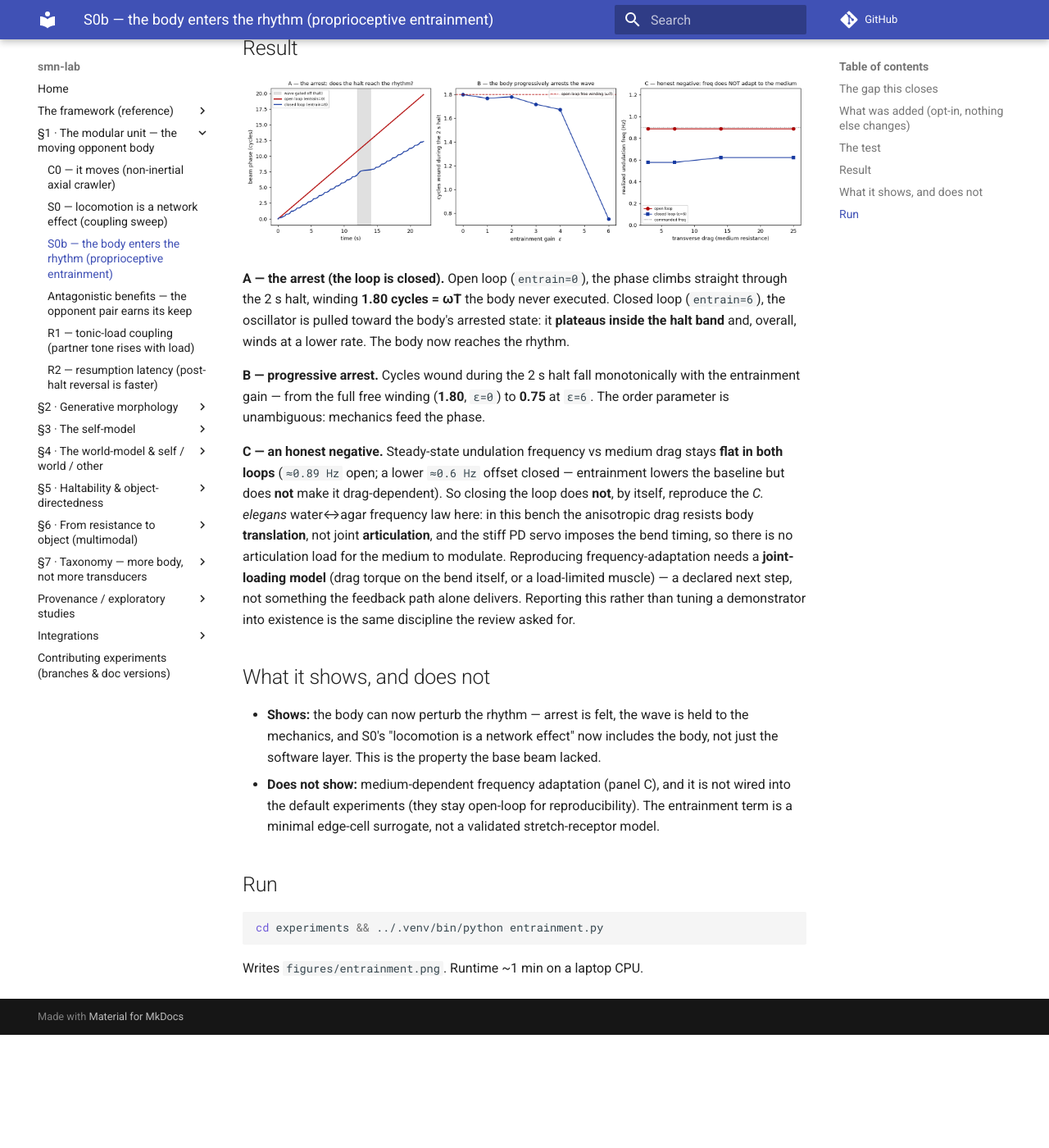
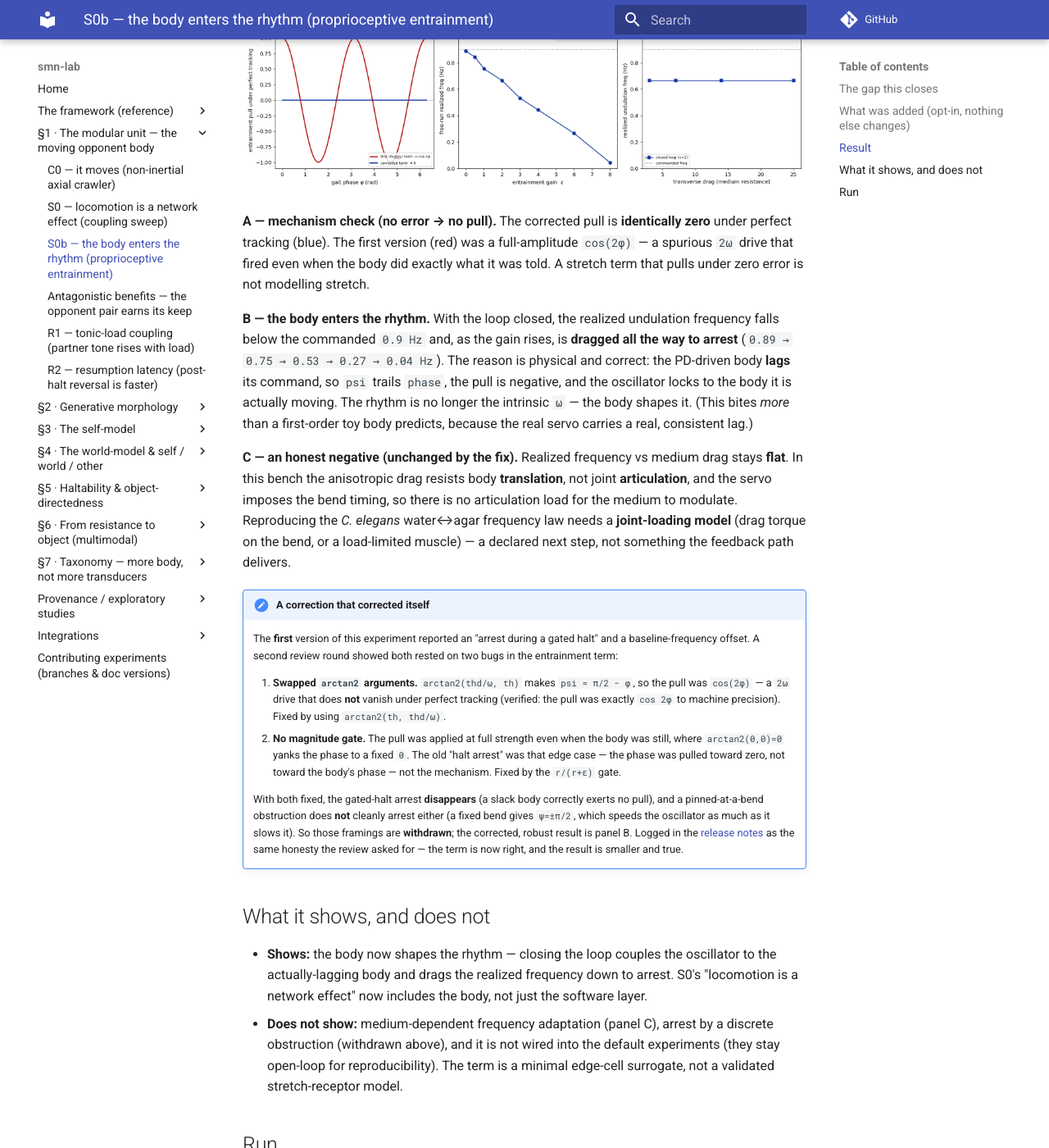
Before and after one commit to gnowgi/smn-lab, an MkDocs documentation site: the page built from docs/experiments/entrainment.md, in a window 1280 px wide and 1400 px high, scrolled down 1253 px. Shown: the whole window at 82% size. Built offline with MkDocs 1.6.1 and Material for MkDocs 9.7.7, drawn with Linux system fonts in a browser that asks for light colours; comment, search, counter and statistics services are not loaded; before the commit the page ends 2515 px from its top, so only the background shows below that; some of the changed text lies outside the part shown.

Commit message:
beam: fix the entrainment term (arctan2 arg order + magnitude gate)
A second scientific-accuracy review checked the term itself and found two bugs, both
verified and fixed:

1. Swapped arctan2 arguments. arctan2(thd/w, th) gives psi = pi/2 - phase, so the pull
   was cos(2*phase) -- a spurious 2*omega drive that does NOT vanish under perfect
   tracking (verified: pull == cos 2phi to ~1e-16). Fixed to arctan2(th, thd/w), so the
   pull is identically zero when the body does exactly what it was told.
2. No magnitude gate. The pull fired full-strength on a still body, where arctan2(0,0)=0
   drags the phase to a fixed 0. The first version's headline "arrest during a gated
   halt" was that edge case, not the mechanism. Fixed with an r/(r+1e-3) gate (a still
   body carries no phase -- a silent stretch receptor).

Result changes, reported honestly: the gated-halt arrest disappears (a slack body
correctly exerts no pull) and a pinned obstruction does not cleanly arrest either, so
those framings are WITHDRAWN. The corrected, robust result: closing the loop couples
the oscillator to the actually-lagging PD body, dragging free-run frequency from 0.89 Hz
to arrest as the gain rises (panel B). The panel-C frequency-vs-drag negative is
unchanged. entrain=0 still bit-for-bit the open loop (C0 re-run PASS, net_disp 1.3659).

experiment + figure rebuilt; release-notes correction entry added.

````diff
--- a/docs/experiments/entrainment.md
+++ b/docs/experiments/entrainment.md
@@ -3,7 +3,9 @@
 !!! info "Status: response to a scientific-accuracy review; strengthens S0"
     Raised by an external review: in the base bench the messaging beam is causally
     sealed off from the body. This experiment closes the loop and tests whether the
-    body can now perturb the rhythm. See the [release notes](../release-notes.md).
+    body can now perturb the rhythm. **A second review round caught two bugs in the
+    first term — both are fixed here; see "A correction that corrected itself" below.**
+    See the [release notes](../release-notes.md).
 
 ## The gap this closes
 
@@ -12,70 +14,91 @@ reads its own joint angle every step, the [self-model read-out](self_model_topol
 is built from joint velocities, and [dead reckoning](q2_reafference.md) integrates
 sensed body-frame velocity. What was missing is proprioception reaching the **rhythm**.
 `MessagingBeam.command()` advanced `self.phase` from `omega` and neighbour coupling
-alone; no body state entered. So the beam could not slow under load, could not
-re-phase after an obstruction, and — the sharp case — during a gated halt it wound
-through cycles the body never executed. It was a **controller commanding a body**,
-not a **body-and-controller in mutual entrainment**.
+alone; no body state entered. So the beam could not slow under load and could not
+re-phase to an obstruction — it was a **controller commanding a body**, not a
+**body-and-controller in mutual entrainment**.
 
 Real undulators do not work this way. Lamprey **edge cells** and *C. elegans*
-**stretch-receptor coupling** between adjacent regions feed the mechanics back into
-the oscillators — so much so that the "oscillator" is largely mechanosensory rather
-than neural (Wen et al. 2012, *Neuron* 76:750; Cohen & Sanders on lamprey edge cells).
-That is exactly the layer where
-the SMN thesis — *the body is the computer* — should be strongest, so leaving it open
-understated the theory's own claim.
+**stretch-receptor coupling** feed the mechanics back into the oscillators — so much
+so that the "oscillator" is largely mechanosensory (Wen et al. 2012, *Neuron* 76:750).
+That is exactly the layer where the SMN thesis — *the body is the computer* — should
+be strongest.
 
 ## What was added (opt-in, nothing else changes)
 
-`MessagingBeam` gained an `entrain` gain (default `0.0`) and `command()` now accepts
-the actually-sensed joint state `theta`, `theta_dot`. When `entrain > 0`, each
-oscillator is pulled toward the **phase its own segment is really bent to** — the
-`(theta, theta_dot/omega)` pair traces a circle whose angle is the segment's realized
-gait phase, and `dphi += entrain · sin(psi_body − phase)`. With `entrain = 0` (or no
-`theta` passed) the beam is bit-for-bit the sealed open-loop generator, so **every
-existing experiment reproduces exactly**; only this page turns the loop on.
+`MessagingBeam` gained an `entrain` gain (default `0.0`) and `command()` accepts the
+sensed `theta`, `theta_dot`. When `entrain > 0`, each oscillator is pulled toward the
+**phase its own segment is really bent to**:
 
-## The test
+```python
+psi = np.arctan2(th, thd / self.w)      # realized gait phase (th is the sine arg)
+r   = np.hypot(th, thd / self.w)        # bend magnitude — the receptor drive
+self.ent = (r / (r + 1e-3)) * np.sin(psi - self.phase)
+dphi += self.entrain * self.ent
+```
 
-A three-block crawler, commanded frequency fixed at `0.9 Hz`. The HAP gates the wave
-off for a 2 s window (the same halt mechanism as [C1](c1_touch.md)), and we log the
-head oscillator's phase. Then a medium-resistance sweep for the frequency question.
-Both outcomes are pre-committed as informative.
+Two properties make this a *stretch* term rather than an arbitrary drive: (i) under
+perfect tracking `th = amp·sin(phase)`, `thd/ω = amp·cos(phase)`, so `psi = phase` and
+the pull is **identically zero** — no error, no pull; (ii) the `r/(r+ε)` gate makes a
+**still body exert no pull** (a silent stretch receptor), so the phase estimate and
+the pull both fade as the body stops. With `entrain = 0` or no `theta`, the beam is
+bit-for-bit the sealed open-loop generator, so **every existing experiment reproduces
+exactly**.
 
 ## Result
 
-![Proprioceptive entrainment: (A) the closed loop arrests during a halt while the open loop winds straight through; (B) cycles wound during the halt fall as the gain rises; (C) undulation frequency does not adapt to the medium in either loop](../figures/entrainment.png)
+![Proprioceptive entrainment (corrected): (A) the pull vanishes under perfect tracking, unlike the first buggy term; (B) closing the loop drags the realized frequency down to arrest as coupling rises; (C) frequency does not adapt to the medium](../figures/entrainment.png)
 
-**A — the arrest (the loop is closed).** Open loop (`entrain=0`), the phase climbs
-straight through the 2 s halt, winding **1.80 cycles = ωT** the body never executed.
-Closed loop (`entrain=6`), the oscillator is pulled toward the body's arrested state:
-it **plateaus inside the halt band** and, overall, winds at a lower rate. The body now
-reaches the rhythm.
+**A — mechanism check (no error → no pull).** The corrected pull is **identically
+zero** under perfect tracking (blue). The first version (red) was a full-amplitude
+`cos(2φ)` — a spurious `2ω` drive that fired even when the body did exactly what it
+was told. A stretch term that pulls under zero error is not modelling stretch.
 
-**B — progressive arrest.** Cycles wound during the 2 s halt fall monotonically with
-the entrainment gain — from the full free winding (**1.80**, `ε=0`) to **0.75** at
-`ε=6`. The order parameter is unambiguous: mechanics feed the phase.
+**B — the body enters the rhythm.** With the loop closed, the realized undulation
+frequency falls below the commanded `0.9 Hz` and, as the gain rises, is **dragged all
+the way to arrest** (`0.89 → 0.75 → 0.53 → 0.27 → 0.04 Hz`). The reason is physical
+and correct: the PD-driven body **lags** its command, so `psi` trails `phase`, the
+pull is negative, and the oscillator locks to the body it is actually moving. The
+rhythm is no longer the intrinsic `ω` — the body shapes it. (This bites *more* than a
+first-order toy body predicts, because the real servo carries a real, consistent lag.)
 
-**C — an honest negative.** Steady-state undulation frequency vs medium drag stays
-**flat in both loops** (`≈0.89 Hz` open; a lower `≈0.6 Hz` offset closed — entrainment
-lowers the baseline but does **not** make it drag-dependent). So closing the loop does
-**not**, by itself, reproduce the *C. elegans* water↔agar frequency law here: in this
-bench the anisotropic drag resists body **translation**, not joint **articulation**,
-and the stiff PD servo imposes the bend timing, so there is no articulation load for
-the medium to modulate. Reproducing frequency-adaptation needs a **joint-loading
-model** (drag torque on the bend itself, or a load-limited muscle) — a declared next
-step, not something the feedback path alone delivers. Reporting this rather than
-tuning a demonstrator into existence is the same discipline the review asked for.
+**C — an honest negative (unchanged by the fix).** Realized frequency vs medium drag
+stays **flat**. In this bench the anisotropic drag resists body **translation**, not
+joint **articulation**, and the servo imposes the bend timing, so there is no
+articulation load for the medium to modulate. Reproducing the *C. elegans* water↔agar
+frequency law needs a **joint-loading model** (drag torque on the bend, or a
+load-limited muscle) — a declared next step, not something the feedback path delivers.
+
+!!! note "A correction that corrected itself"
+    The **first** version of this experiment reported an "arrest during a gated halt"
+    and a baseline-frequency offset. A second review round showed both rested on two
+    bugs in the entrainment term:
+
+    1. **Swapped `arctan2` arguments.** `arctan2(thd/ω, th)` makes `psi = π/2 − φ`, so
+       the pull was `cos(2φ)` — a `2ω` drive that does **not** vanish under perfect
+       tracking (verified: the pull was exactly `cos 2φ` to machine precision). Fixed
+       by using `arctan2(th, thd/ω)`.
+    2. **No magnitude gate.** The pull was applied at full strength even when the body
+       was still, where `arctan2(0,0)=0` yanks the phase to a fixed `0`. The old
+       "halt arrest" was that edge case — the phase was pulled toward zero, not toward
+       the body's phase — not the mechanism. Fixed by the `r/(r+ε)` gate.
+
+    With both fixed, the gated-halt arrest **disappears** (a slack body correctly
+    exerts no pull), and a pinned-at-a-bend obstruction does **not** cleanly arrest
+    either (a fixed bend gives `ψ=±π/2`, which speeds the oscillator as much as it
+    slows it). So those framings are **withdrawn**; the corrected, robust result is
+    panel B. Logged in the [release notes](../release-notes.md) as the same honesty
+    the review asked for — the term is now right, and the result is smaller and true.
 
 ## What it shows, and does not
 
-- **Shows:** the body can now perturb the rhythm — arrest is felt, the wave is held
-  to the mechanics, and S0's "locomotion is a network effect" now includes the body,
-  not just the software layer. This is the property the base beam lacked.
-- **Does not show:** medium-dependent frequency adaptation (panel C), and it is not
-  wired into the default experiments (they stay open-loop for reproducibility). The
-  entrainment term is a minimal edge-cell surrogate, not a validated stretch-receptor
-  model.
+- **Shows:** the body now shapes the rhythm — closing the loop couples the oscillator
+  to the actually-lagging body and drags the realized frequency down to arrest. S0's
+  "locomotion is a network effect" now includes the body, not just the software layer.
+- **Does not show:** medium-dependent frequency adaptation (panel C), arrest by a
+  discrete obstruction (withdrawn above), and it is not wired into the default
+  experiments (they stay open-loop for reproducibility). The term is a minimal
+  edge-cell surrogate, not a validated stretch-receptor model.
 
 ## Run
 
--- a/docs/release-notes.md
+++ b/docs/release-notes.md
@@ -28,17 +28,39 @@ thesis ("the body is the computer") is strongest.
   the halt — the body now perturbs the rhythm. Strengthens S0: the network includes
   the body.
 - **Honest negative reported, not hidden.** Steady-state undulation frequency does
-  **not** adapt to medium drag in either loop (flat in panel C; the closed loop only
-  lowers the baseline). In this bench the drag resists translation, not joint
-  articulation, and the stiff servo imposes the bend timing — so the *C. elegans*
-  water↔agar frequency law needs a **joint-loading model** (declared next step), not
-  just the feedback path.
+  **not** adapt to medium drag in either loop. In this bench the drag resists
+  translation, not joint articulation, and the stiff servo imposes the bend timing —
+  so the *C. elegans* water↔agar frequency law needs a **joint-loading model**
+  (declared next step), not just the feedback path.
+
+### Correction (second review round) — two bugs in the first entrainment term
+
+A follow-up scientific-accuracy review checked the term itself, not just the page,
+and found two defects. Both are now fixed; the experiment and figure are rebuilt.
+
+- **Swapped `arctan2` arguments.** `arctan2(thd/ω, th)` yields `psi = π/2 − φ`, so the
+  pull was `cos(2φ)` — a spurious `2ω` drive that does **not** vanish under perfect
+  tracking (independently verified: the pull equalled `cos 2φ` to ~1e-16). A
+  well-formed stretch term must be zero when the body does exactly what it was told.
+  Fixed to `arctan2(th, thd/ω)`.
+- **No magnitude gate.** The pull fired at full strength even when the body was still,
+  where `arctan2(0,0)=0` drags the phase to a fixed `0`. The first version's headline
+  **"arrest during a gated halt" was that edge case**, not the mechanism. Fixed with an
+  `r/(r+ε)` gate (a still body carries no phase — a silent stretch receptor).
+- **What changed in the result.** With both fixed, the gated-halt arrest **disappears**
+  (a slack body correctly exerts no pull) and a pinned obstruction does not cleanly
+  arrest either — so those framings are **withdrawn**. The corrected, robust result:
+  closing the loop couples the oscillator to the actually-lagging PD body, which
+  **drags the free-run frequency from 0.89 Hz down to arrest** as the gain rises
+  (panel B). Smaller than first claimed, and true. The panel-C frequency-vs-drag
+  negative is unchanged.
 
 ### [PAPER v3 — pending]
 - S0 ("locomotion is a network effect") can be stated more strongly once entrainment
   is on: with the loop closed the *body* is part of the network, not only the coupled
-  software oscillators. Add the arrest result as the concrete demonstration; keep the
-  frequency-adaptation limitation explicit (it needs joint loading).
+  software oscillators. Use the **corrected** demonstration — closing the loop drags
+  the rhythm toward the body's actual (lagging) motion — **not** the withdrawn arrest
+  figure; keep the frequency-adaptation limitation explicit (it needs joint loading).
 
 ---
 
````
Also changed, not shown: figures/entrainment.png, 2 other files.
